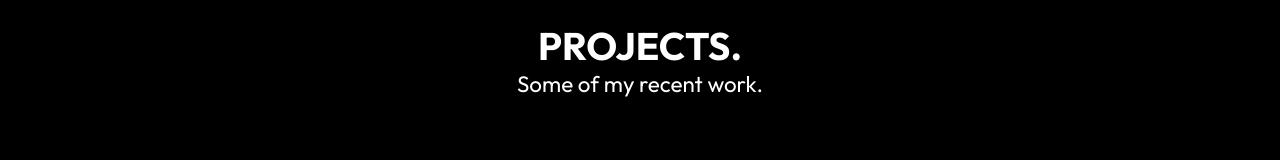
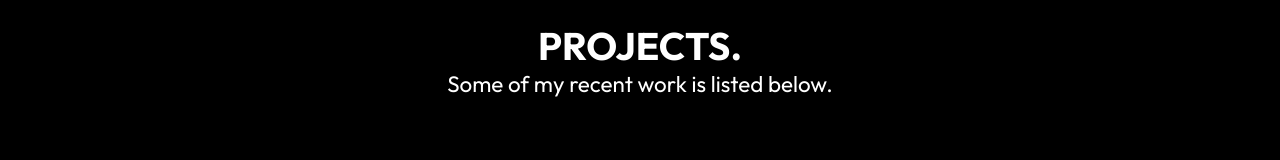
Before and after one commit to UDogg/JSp1, a React (Create React App) app: page /Projects in a window 1280 px wide. Shown: the part 180-340 px from the top of the page. Built offline with nearby package versions, Linux system fonts and the light colour scheme.

Commit message:
Update Projects.js

```diff
--- a/src/routes/Projects.js
+++ b/src/routes/Projects.js
@@ -11,7 +11,7 @@ const Projects = () => {
     return (
       <div>
         <Navbar />
-        <HeroImg2 heading="PROJECTS." text="Some of my recent work." />
+        <HeroImg2 heading="PROJECTS." text="Some of my recent work is listed below." />
         <Work/>
         <Footer />
       </div>
```
